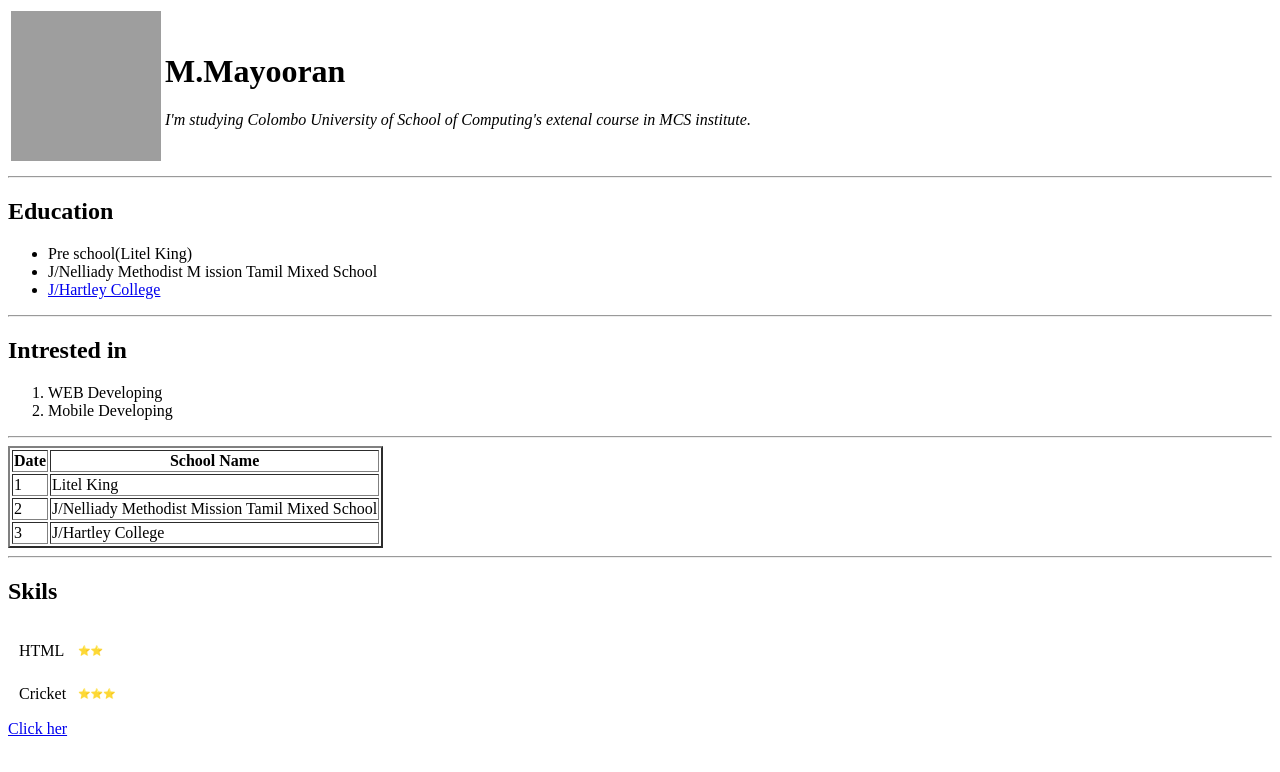
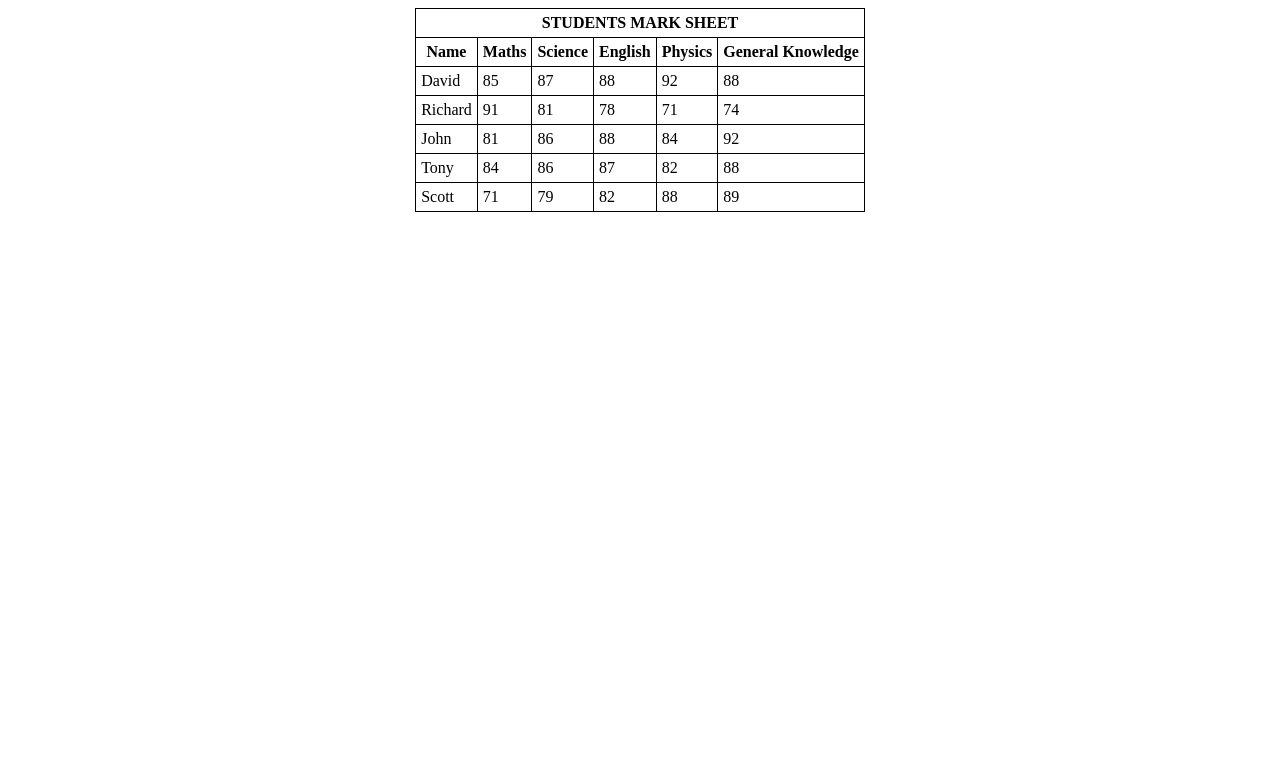
Before and after one commit to M-Mayooran/Table-first, a plain HTML site: page index.html in a window 1280 px wide. Drawn offline with Linux system fonts and the light colour scheme; grey boxes are pictures that could not be loaded.

Commit message:
Update index.html

```diff
--- a/index.html
+++ b/index.html
@@ -1,61 +1,71 @@
 <!DOCTYPE html>
-<html >
-    <title>Mayooran personal wepsite</title>
-    <body>
-      <table>
-          <tr>
-    <td>  <img src="https://png.pngtree.com/png-vector/20190411/ourlarge/pngtree-vector-business-man-icon-png-image_924785.jpg"width="150"height="150" alt="Mayooran Image"></td>
-      <td><h1>M.Mayooran</h1>
-      <p><i>I'm studying Colombo University of School of Computing's extenal course in MCS institute.</i> <br>
-      </p>
-       </td>
-     </tr></table>
-<hr>
-<h2>Education</h2>
-<ul>
-  <li>Pre school(Litel King)</li>
-  <li>J/Nelliady Methodist M ission Tamil Mixed School</li>
-  <li><a href="http://www.hartleycollege.com/">J/Hartley College</li></a>
-</ul>
-<hr>
-<h2>Intrested in</h2>
-<ol>
-  <li>WEB Developing</li>
-  <li> Mobile Developing</li>
-</ol>
-<hr>
-<table border="2px">
-  <thead>
-    <th>Date</th>
-    <th>School Name</th>
-  <tbody>
+<html lang="en" dir="ltr">
+<head>
+<style>
+  table,th,td{
+    border: 1px solid black;
+    border-collapse:collapse;
+     padding: 5px;
+  }
+</style>
+</head>
+<body>
+  <table style="with:100%" align="center">
+    <thead>
+      <tr><th colspan="7">
+        STUDENTS MARK SHEET
+        </th>
+      </tr>
+    </thead>
     <tr>
-      <td>1</td>
-      <td>Litel King</td>
+      <th>Name</th>
+      <th>Maths</th>
+      <th>Science</th>
+      <th>English</th>
+      <th>Physics</th>
+      <th>General Knowledge</th>
     </tr>
     <tr>
-      <td>2</td>
-      <td>J/Nelliady Methodist Mission Tamil Mixed School</td>
+      <td>David</td>
+      <td>85</td>
+      <td>87</td>
+      <td>88</td>
+      <td>92</td>
+      <td>88</td>
     </tr>
     <tr>
-      <td>3</td>
-      <td>J/Hartley College</td>
+      <td>Richard</td>
+      <td>91</td>
+      <td>81</td>
+      <td>78</td>
+      <td>71</td>
+      <td>74</td>
     </tr>
-  </tbody>
-  </thead>
-</table>
-<hr>
-<h2>Skils</h2>
-<table cellspacing="10">
-  <tr>
-    <td>HTML</td>
-    <td><p style="font-size:10px">&#x2B50;&#x2B50;</p></td>
-  </tr>
-  <tr>
-    <td>Cricket</td>
-    <td><p style="font-size:10px">&#x2B50;&#x2B50;&#x2B50;</p> </td>
+    <tr>
+      <td>John</td>
+      <td>81</td>
+      <td>86</td>
+      <td>88</td>
+      <td>84</td>
+      <td>92</td>
     </tr>
-</table>
-<a href="Contact.html">Click her</a>
-    </body>
+    <tr>
+      <td>Tony</td>
+      <td>84</td>
+      <td>86</td>
+      <td>87</td>
+      <td>82</td>
+      <td>88</td>
+    </tr>
+    <tr>
+      <td>Scott</td>
+      <td>71</td>
+      <td>79</td>
+      <td>82</td>
+      <td>88</td>
+      <td>89</td>
+    </tr>
+  </table>
+</body>
+
 </html>
```
